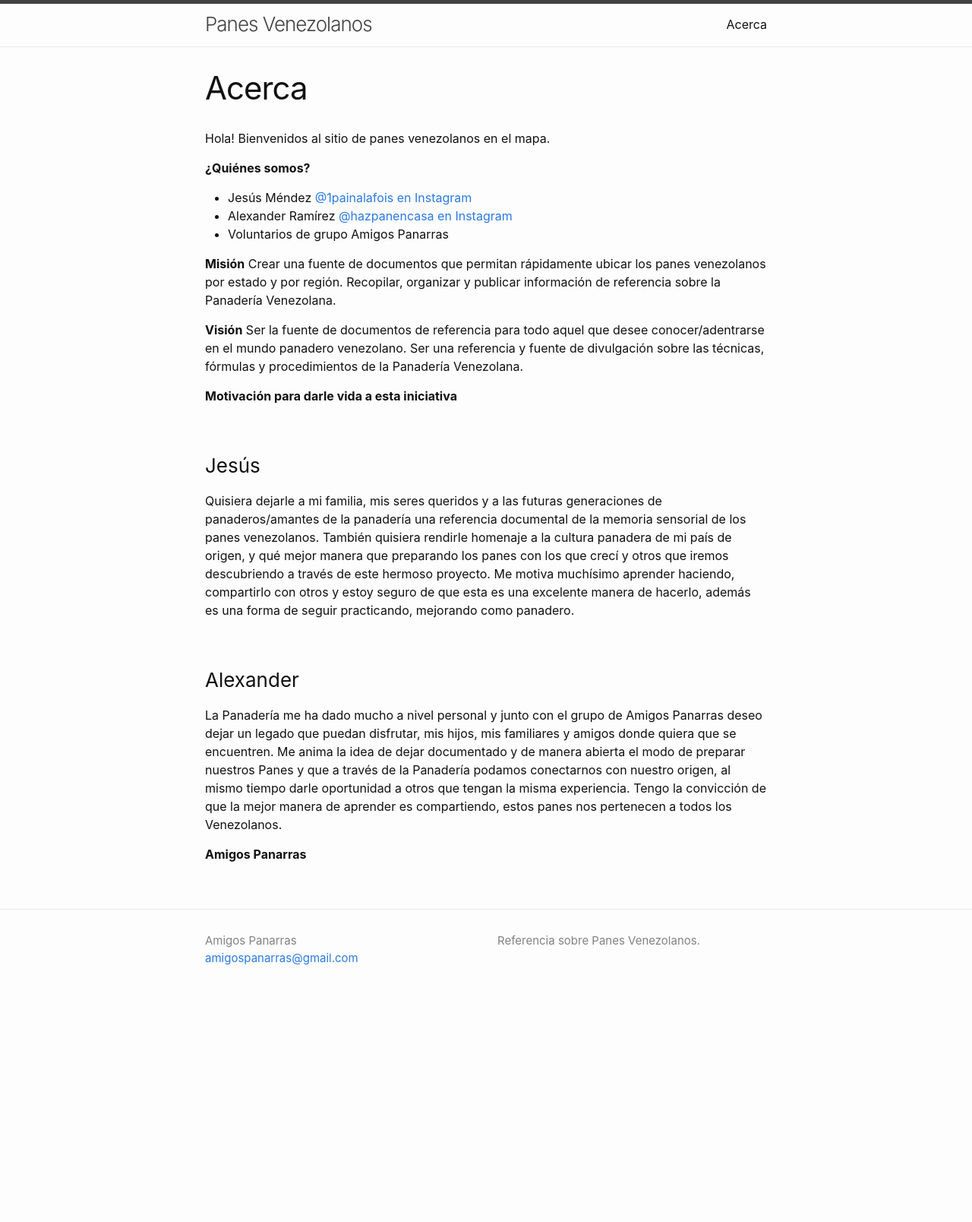
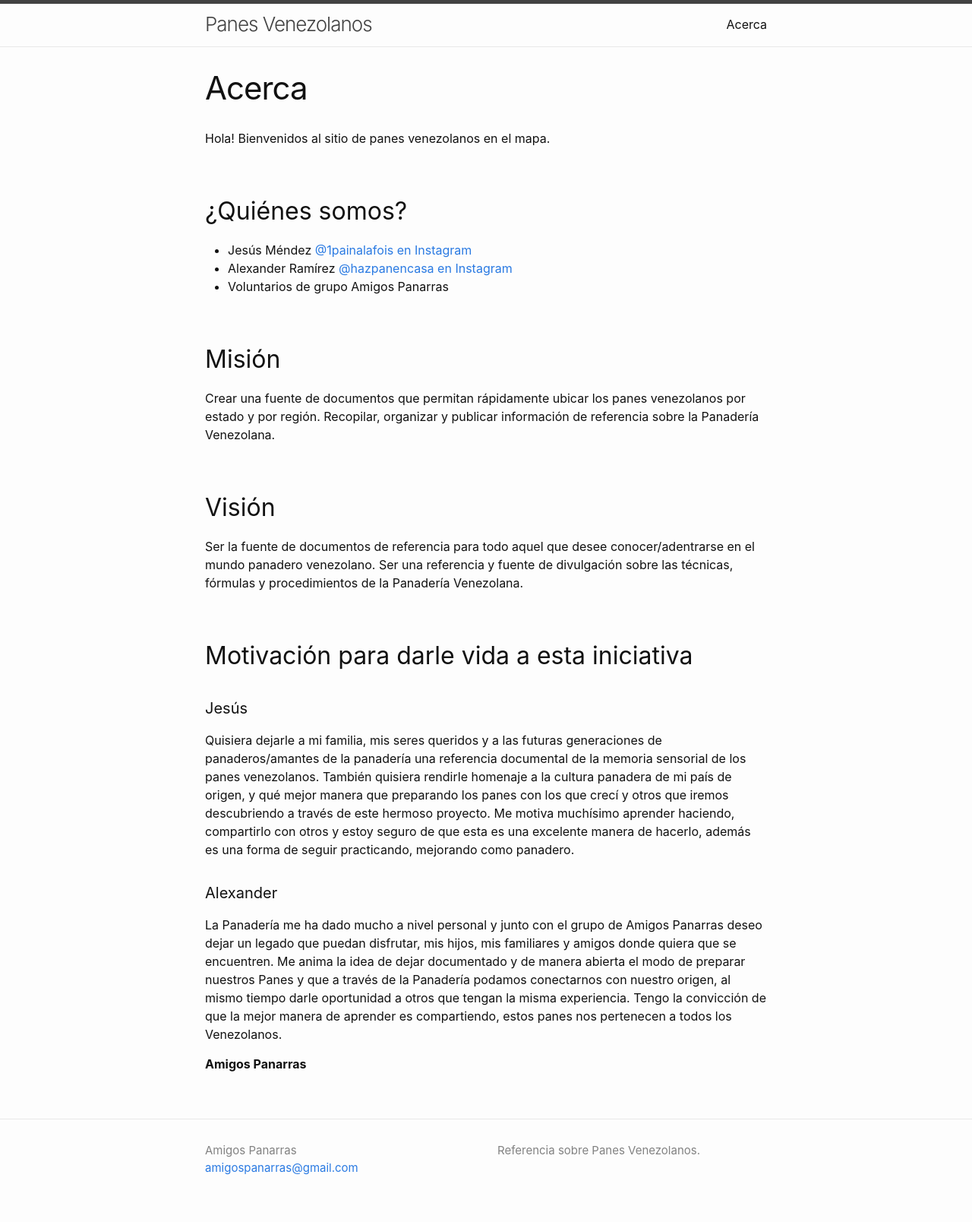
Before and after one commit to mapadepanesvenezolanos/mapadepanesvenezolanos.github.io, a Jekyll site: the page built from about.markdown, in a window 1280 px wide. Shown: the whole page at 76% size. Built offline with Jekyll 4.4.1, drawn with Linux system fonts in a browser that asks for light colours; before the commit the page ends 1332 px from its top, so only the background shows below that.

Commit message:
Espacios

```diff
--- a/about.markdown
+++ b/about.markdown
@@ -6,27 +6,24 @@ permalink: /acerca/
 Hola!
 Bienvenidos al sitio de panes venezolanos en el mapa.
 
-**¿Quiénes somos?**
+## ¿Quiénes somos?
 - Jesús Méndez <a href="https://www.instagram.com/1painalafois/">@1painalafois en Instagram</a>
 - Alexander Ramírez <a href="https://www.instagram.com/hazpanencasa/">@hazpanencasa en Instagram</a>
 - Voluntarios de grupo Amigos Panarras
 
-**Misión**
+## Misión
 Crear una fuente de documentos que permitan rápidamente ubicar los panes venezolanos por estado y por región.
 Recopilar, organizar y publicar información de referencia sobre la Panadería Venezolana.
 
-**Visión**
+## Visión
 Ser la fuente de documentos de referencia para todo aquel que desee conocer/adentrarse en el mundo panadero venezolano.
 Ser una referencia y fuente de divulgación sobre las técnicas, fórmulas y procedimientos de la Panadería Venezolana.
 
-**Motivación para darle vida a esta iniciativa**
-
-### Jesús
-
+## Motivación para darle vida a esta iniciativa
+#### Jesús
 Quisiera dejarle a mi familia, mis seres queridos y a las futuras generaciones de panaderos/amantes de la panadería una referencia documental de la memoria sensorial de los panes venezolanos. También quisiera rendirle homenaje a la cultura panadera de mi país de origen, y qué mejor manera que preparando los panes con los que crecí y otros que iremos descubriendo a través de este hermoso proyecto. Me motiva muchísimo aprender haciendo, compartirlo con otros y estoy seguro de que esta es una excelente manera de hacerlo, además es una forma de seguir practicando, mejorando como panadero.
 
-### Alexander
-
+#### Alexander
 La Panadería me ha dado mucho a nivel personal y junto con el grupo de Amigos Panarras deseo dejar un legado que puedan disfrutar, mis hijos, mis familiares y amigos donde quiera que se encuentren. Me anima la idea de dejar documentado y de manera abierta el modo de preparar nuestros Panes y que a través de la Panadería podamos conectarnos con nuestro origen, al mismo tiempo darle oportunidad a otros que tengan la misma experiencia. Tengo la convicción de que la mejor manera de aprender es compartiendo, estos panes nos pertenecen a todos los Venezolanos.
 
 
```
